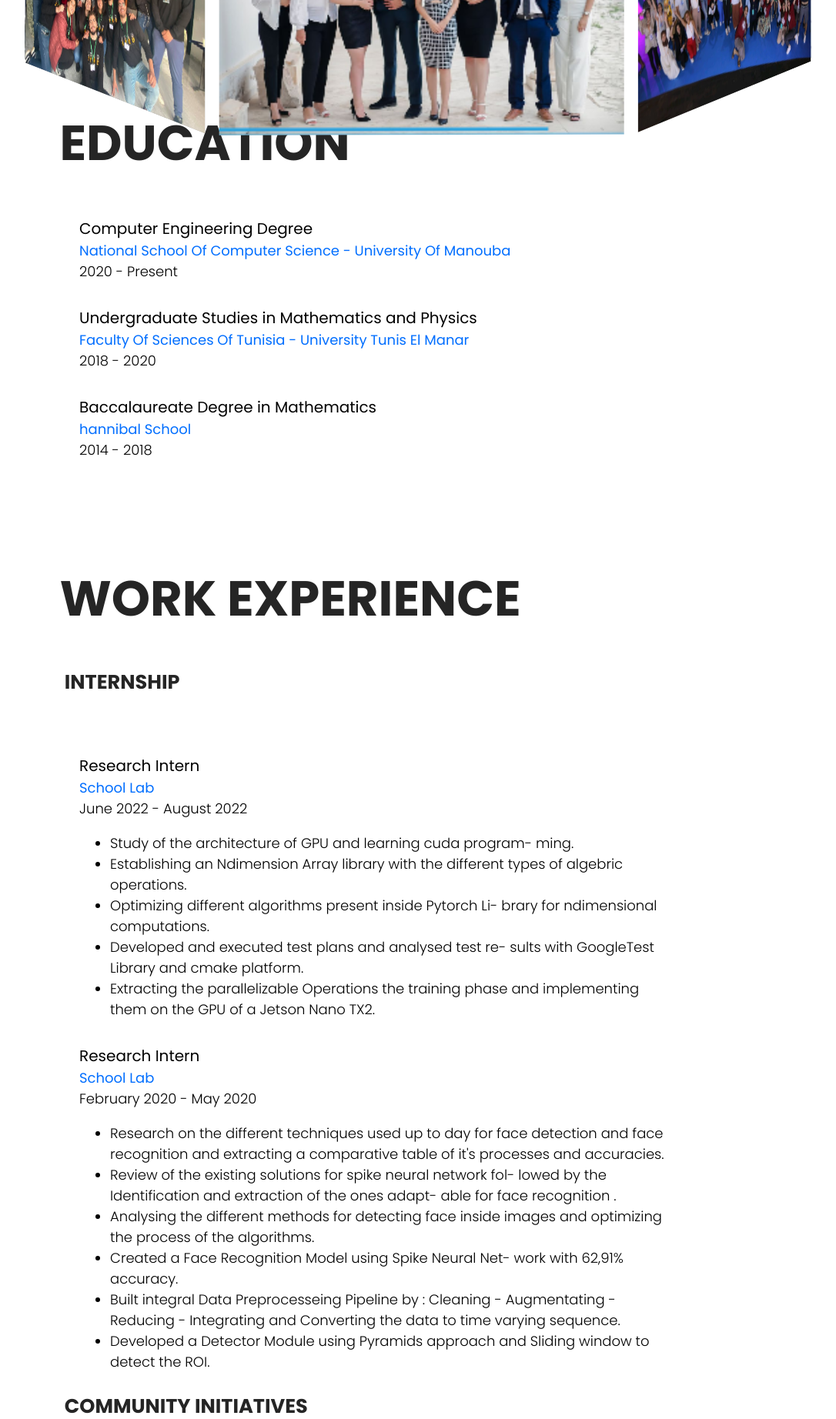
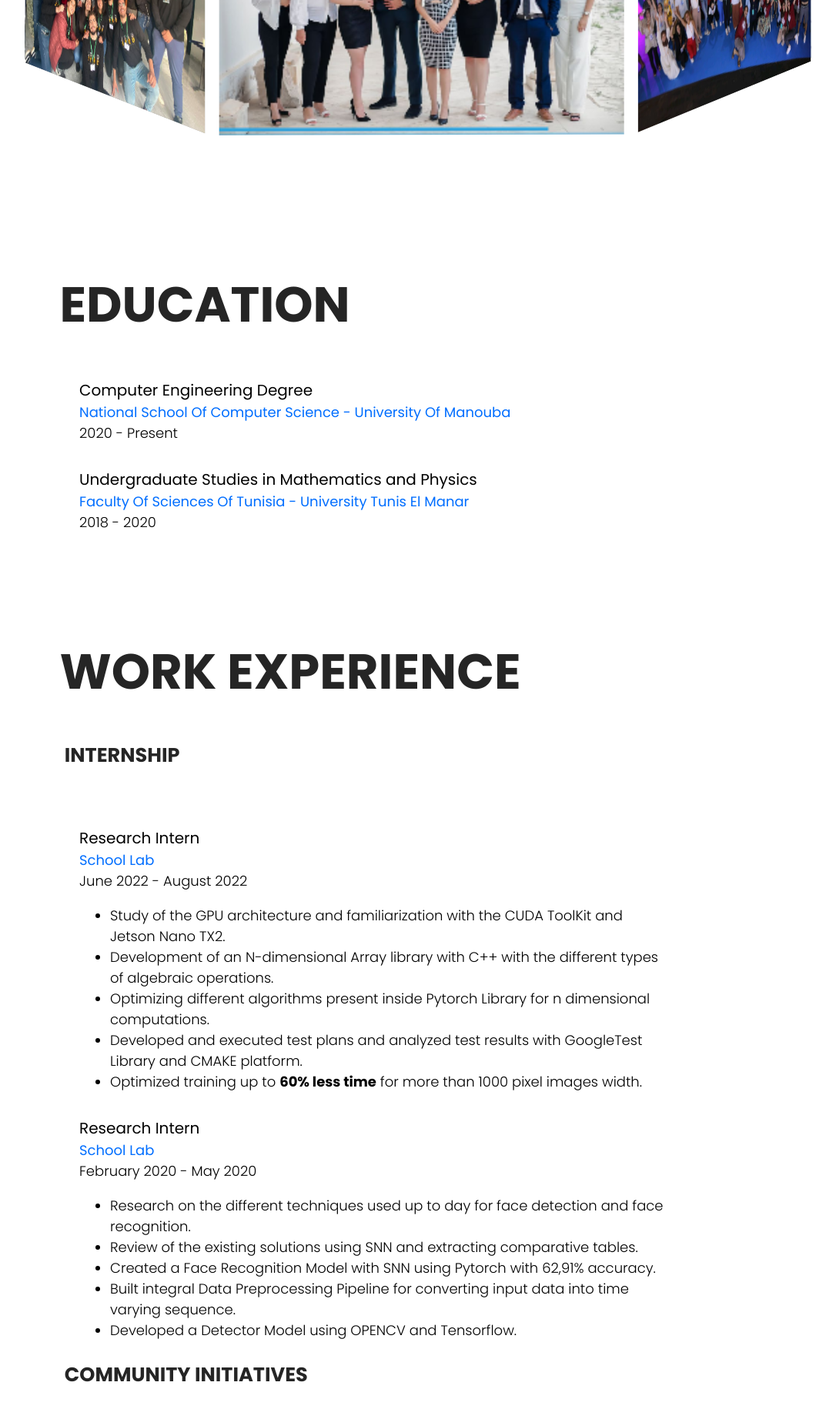
Before and after one commit to KhalilThabet/KhalilThabet, a PHP site: page / in a window 1280 px wide. Shown: the part 942-2786 px from the top of the page at 77% size, without its empty margins (97-1183 px from the left). Run offline with PHP 8.4, Linux system fonts and the light colour scheme; some libraries are stand-ins or nearby versions; grey boxes are pictures that could not be loaded.

Commit message:
Updating content

```diff
--- a/index.html
+++ b/index.html
@@ -103,11 +103,6 @@
                 <a href = "http://fst.rnu.tn/fr/cycle-preparatoire-integre-1" target = "_blank">Faculty Of Sciences Of Tunisia - University Tunis El Manar</a>
                 <h2>2018 - 2020</h2>
             </div>
-            <div class = "content1">
-                <h1>Baccalaureate Degree in Mathematics</h1>
-                <a href = "https://ecolehannibal.com/" target = "_blank">hannibal School</a>
-                <h2>2014 - 2018</h2>
-            </div>
         </div>
         <!-- Experience Section -->
         <div class = "work">
@@ -124,16 +119,17 @@
                 <h2>June 2022 - August 2022</h2>
                 <h2>
                     <ul>
-                        <li>Study of the architecture of GPU and learning cuda program-
-                        ming.</li>
-                        <li> Establishing an Ndimension Array library with the different
-                        types of algebric operations.</li>
-                        <li> Optimizing different algorithms present inside Pytorch Li-
-                        brary for ndimensional computations.</li>
-                        <li> Developed and executed test plans and analysed test re-
-                        sults with GoogleTest Library and cmake platform.</li>
-                        <li> Extracting the parallelizable Operations the training phase
-                        and implementing them on the GPU of a Jetson Nano TX2.</li>
+                    <li>Study of the GPU architecture and familiarization with the CUDA
+                    ToolKit and Jetson Nano TX2.</li>
+                    <li>Development of an N-dimensional Array library with C++ with the
+                    different types of algebraic operations.</li>
+                    <li>Optimizing different algorithms present inside Pytorch Library for n
+                    dimensional computations.</li>
+                    <li>Developed and executed test plans and analyzed test results with
+                    GoogleTest Library and CMAKE platform.</li>
+                    <li>Optimized training up to <b>60% less time</b> for more than 1000 pixel
+                    images width.</li>
+
                     </ul>
                 </h2>
             </div>
@@ -144,69 +140,17 @@
                 <h2>
                     <ul>
                         <li>Research on the different techniques used up to day for face
-                        detection and face recognition and extracting a comparative
-                        table of it's processes and accuracies.</li>
-                        <li>Review of the existing solutions for spike neural network fol-
-                        lowed by the Identification and extraction of the ones adapt-
-                        able for face recognition .</li>
-                        <li>Analysing the different methods for detecting face inside
-                        images and optimizing the process of the algorithms.</li>
-                        <li>Created a Face Recognition Model using Spike Neural Net-
-                        work with 62,91% accuracy.</li>
-                        <li>Built integral Data Preprocesseing Pipeline by : Cleaning -
-                        Augmentating - Reducing - Integrating and Converting the
-                        data to time varying sequence.</li>
-                        <li>Developed a Detector Module using Pyramids approach and
-                        Sliding window to detect the ROI.</li>
+                        detection and face recognition.</li>
+                        <li>Review of the existing solutions using SNN and extracting
+                        comparative tables.</li>
+                        <li>Created a Face Recognition Model with SNN using Pytorch with
+                        62,91% accuracy.</li>
+                        <li>Built integral Data Preprocessing Pipeline for converting input data
+                        into time varying sequence.</li>
+                        <li>Developed a Detector Model using OPENCV and Tensorflow.</li>
                     </ul>
                 </h2>
             </div>
-            <!-- <div class = "subtitle">
-                <h1>OPEN SOURCE CONTRIBUTIONS</h1>
-            </div>
-            <div class = "content1">
-                <h1>GirlScript Summer of Code</h1>
-                <a href = "https://gssoc.girlscript.tech/" target = "_blank">GirlScript Foundation</a>
-                <h2>March 2021 - May 2021</h2>
-                <h2>
-                    <ul>
-                        <li>Contributed to Automatic Attendance Management System, and College Library Website.</li>
-                    </ul>
-                </h2>
-            </div>
-            <div class = "content1">
-                <h1>Cross Winter of Code</h1>
-                <a href = "https://crosswoc.ieeedtu.in/" target = "_blank"> IEEE DTU & IEEE DTU CS</a>
-                <h2>February 2021 - March 2021</h2>
-                <h2>
-                    <ul>
-                        <li>Among <b>Top 25</b> contributors.</li>
-                        <li>Contributed to Doc2pen, College Library Website, AwesomeJavaScript Projects, and Catalyst-IN.</li>
-                    </ul>
-                </h2>
-            </div>
-            <div class = "content1">
-                <h1>Script Winter of Code</h1>
-                <a href = "https://swoc.tech/" target = "_blank">Script Foundation</a>
-                <h2>January 2021 - February 2021</h2>
-                <h2>
-                    <ul>
-                        <li>Among <b>Top 30</b> contributors.</li>
-                        <li>Contributed to HITK-TECH Community Website, DocLense, Doc2pen, Awesome Portfolio Website, and Star Book.</li>
-                    </ul>
-                </h2>
-            </div>
-            <div class = "content1">
-                <h1>DevScript Winter of Code</h1>
-                <a href = "https://devscript.tech/woc/" target = "_blank">DevScript</a>
-                <h2>December 2020 - February 2021</h2>
-                <h2>
-                    <ul>
-                        <li>Among <b>Top 5</b> contributors.</li>
-                        <li>Contributed to Athavani, HITK-TECH Community Website, DocLense, DataScience Mashup, Doc2pen, IdeaLab, Hoaxify, Scanit, and AwesomePortfolio Website.</li>
-                    </ul>
-                </h2>
-            </div> -->
             <div class = "subtitle">
                 <h1>COMMUNITY INITIATIVES</h1>
             </div>
@@ -271,16 +215,19 @@
                 <img src = "source/logos/Tensorflow_logo.6f83f74d.svg">
             </div>
             <div class = "skillbox">
-                <img src = "source/logos/android-icon.99b98830.svg">
+                <img src = "source/logos/reactjs-icon.svg">
                 <img src = "source/logos/oracle-icon.04285548.svg">
+                <img src = "source/logos/pytorch-icon.svg">
+
             </div>
-            <!-- <div class = "subtitle">
-                <h1>SOFTWARES</h1>
-            </div> -->
             <div class = "skillbox">
                 <img src = "source/logos/qt.5d183d0d.svg">
                 <img src = "source/logos/git-icon.1190a19c.svg">
-                <img src = "source/logos/mongodb.2985235d.svg">
+                <img src = "source/logos/mongodb-icon.svg">
+            </div>
+            <div class = "skillbox">
+                <img src = "source/logos/nvidia-icon.svg">
+                <img src = "source/logos/wireshark-icon.c75a0234.svg">
             </div>
         </div>
         <div class = "achievement">
@@ -341,7 +288,7 @@
             </div>
             <div class = "content1">
                 <h1>Web Application for Management Of Driving School    <a href = "https://github.com/kanishkaa24/project_interface" target = "_blank"><i class="fab fa-github-alt"></i></a>
-                <button id="videoGautoButton" onClick="appearVideo('./source/Gauto.mp4','displayApp','videoAppButton')">Demo</button></h1>
+                <button id="videoGautoButton" onClick="appearVideo('./source/Gauto.mp4','displayApp','videoGautoButton')">Demo</button></h1>
                 <h2>The project aims to design and develop a tool to help driving school businesses to manage and
                 record their resource activities through a user interface, including HR, accounting and financial
                 management.</br>
@@ -366,7 +313,7 @@
             </div>
             <div class = "content1">
                 <h1>Medical Practice   <a href = "https://github.com/kanishkaa24/codify" target = "_blank"><i class="fab fa-github-alt"></i></a>
-                    <button id="medicalButton" onClick="appearVideo('./source/Medical.mp4','displayMedical','videoMedicalButton')">Demo</button></h1></h1>
+                    <button id="medicalButton" onClick="appearVideo('./source/Medical.mp4','displayMedical','medicalButton')">Demo</button></h1></h1>
                 <h2><ul><li>Built a CLI to manage and monitor resources in a medical practice using <b>Python</b> to interact
                     with the operating system.</li>
                     <li>Conducted data verification and validation on inputs entered by the user.</li></ul></h2>
--- a/style.css
+++ b/style.css
@@ -348,9 +348,9 @@ html, body {
 
 @media screen and (max-width: 1000px) {
     .image{
-        width: 70vw;
+        width: 50vw;
         height: 70vw;
-        margin: 8vw 13vw 0vw 13vw;
+        margin: 8vw 22vw 0vw 13vw;
         padding-bottom: 0vw;
     }
     .name{
@@ -550,9 +550,8 @@ html, body {
   .container {
     position: relative;
     width: 320px;
-    margin: 700px auto 100px auto;
+    margin: 700px auto -15% auto;
     perspective: 1000px;
-    margin-bottom:-400px;
   }
 
   .carousel {
```
Also changed, not shown: source/logos/mongodb-icon.svg (added), source/logos/nvidia-icon.svg (added), source/logos/pytorch-icon.svg (added), source/logos/reactjs-icon.svg (added).
